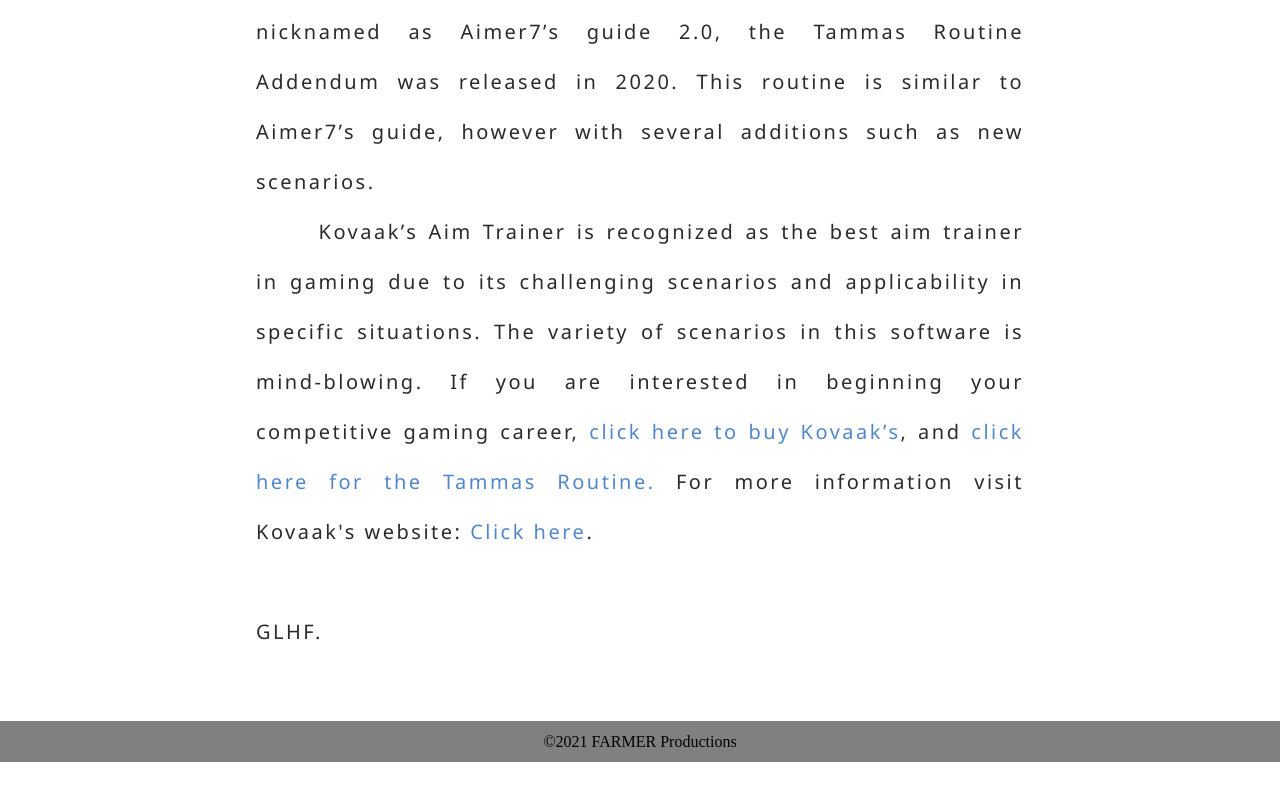
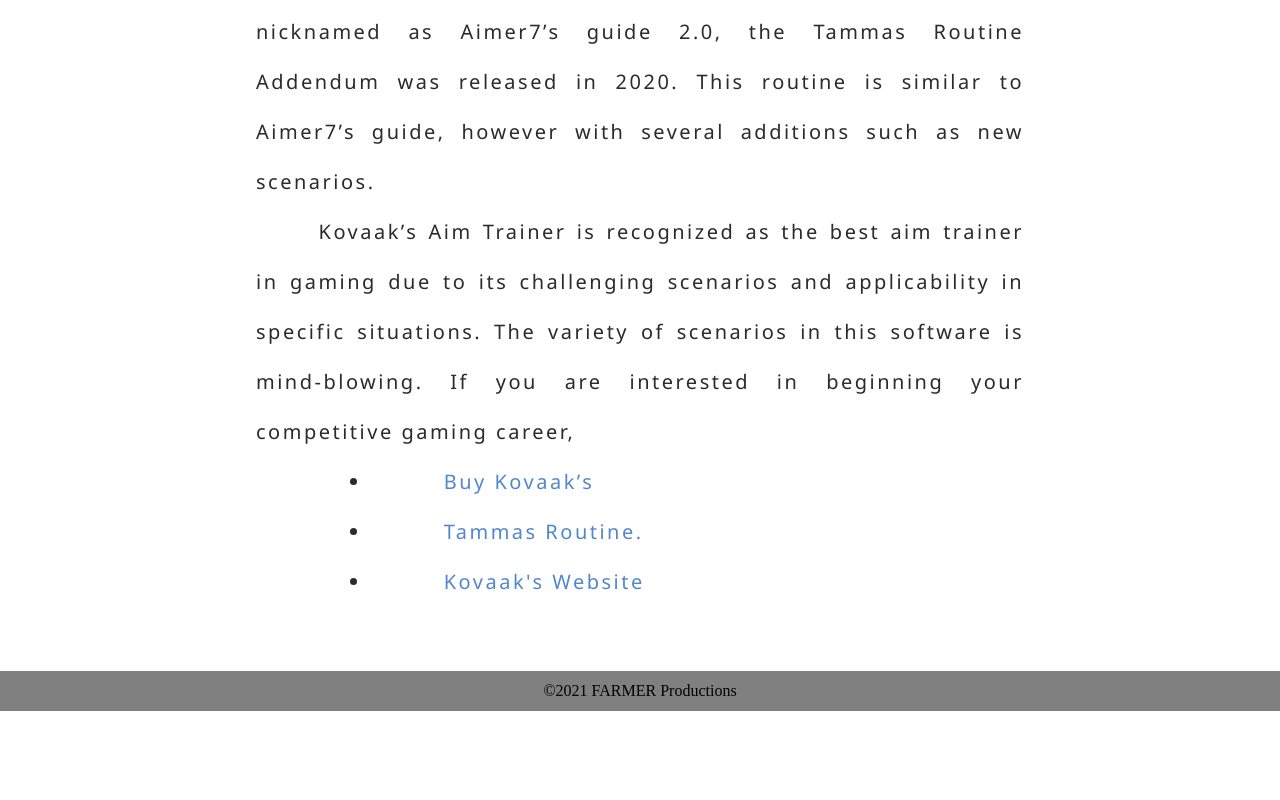
Before and after one commit to mikethedefense/officialBlog, a plain HTML site: page aimarticle1.html in a window 1280 px wide. Shown: the part 1838-2638 px from the top of the page. Drawn offline with Linux system fonts and the light colour scheme.

Commit message:
added cool effect for the a tags

```diff
--- a/aimarticle1.css
+++ b/aimarticle1.css
@@ -7,10 +7,33 @@
 a{
     text-decoration: none;
     color: #5287cc;
+    position: relative;
+    padding: 0 10px;
 }
 
-a:hover{
-    background: grey;
+
+
+#list{
+    width: 70%;
+    margin: 0 auto;
+}
+
+a:after{
+    content: "";
+    position: absolute;
+    background-color: #ff3c78;
+    height: 3px;
+    left: 0;
+    bottom: -10px;
+    width: 0;
+    transition: 0.3s;
+
+
+
+}
+
+a:hover:after{
+    width: 100%;
 }
 
 body{
@@ -42,6 +65,7 @@ body{
     color: black;
 
 }
+
 #article{
     grid-area: article;
     font-size: 1.25em;
--- a/aimarticle1.html
+++ b/aimarticle1.html
@@ -15,7 +15,7 @@
         </nav>
         <header id = "header">
             <h1>The best aim trainer out there?</h1>
-            <h4>A story about Kovaak's 2.0</h4>
+            <h4>A story about Kovaak 2.0</h4>
         </header>
 
         <article id = "article">
@@ -52,12 +52,15 @@
                 and applicability in specific situations.
                 The variety of scenarios in this software is mind-blowing.
                 If you are interested in beginning your competitive gaming career,
-                <a href = "https://store.steampowered.com/app/824270/KovaaK_20/" target = "_blank">click here to buy Kovaak’s</a>,
-                and
-                <a href = "https://www.dropbox.com/s/w316s768shjissf/Tammas%27%20Routine%20Addendum.pdf?dl=0" target = "_blank" >click here for the Tammas Routine.</a>
-                For more information visit Kovaak's website: <a href = "https://www.kovaak.com/" target = "blank">Click here</a>.
-                <br> <br> GLHF.
+
             </p>
+            <ul id = "list">
+
+                <li><a href = "https://store.steampowered.com/app/824270/KovaaK_20/" target = "_blank">Buy Kovaak’s</a></li>
+                <li><a href = "https://www.dropbox.com/s/w316s768shjissf/Tammas%27%20Routine%20Addendum.pdf?dl=0" target = "_blank" >Tammas Routine.</a></li>
+                <li><a href = "https://www.kovaak.com/" target = "blank">Kovaak's Website</a></li>
+
+            </ul>
         </article>
 
         <footer id = "footer">©2021 FARMER Productions</footer>
--- a/stylesheet.css
+++ b/stylesheet.css
@@ -15,7 +15,7 @@ section h2{
 }
 body{
     display: grid;
-    grid-template-rows: 2fr 1fr 1fr 1fr 1fr 1fr 1.1fr;
+    grid-template-rows: 1.6fr 1fr 1fr 1fr 1fr 1fr 1.1fr;
     grid-template-areas:
         "header"
         "element1"
@@ -30,17 +30,33 @@ body{
 td{
     vertical-align: baseline;
     text-align: center;
+    line-height: 3em;
 }
+
 
 a{
     text-decoration: none;
     color: orange;
-    font-size: 1.1253m;
+    font-size: 1.1253em;
     font-family: 'Segoe UI', Tahoma, Geneva, Verdana, sans-serif;
+    position: relative;
+    padding: 0 10px;
 }
 
-a:hover{
-    background-color: #767782;
+a:after{
+    content: "";
+    position: absolute;
+    background-color: #6b6767;
+    height: 3px;
+    left: 0;
+    bottom: -10px;
+    width: 0;
+    transition: 0.3s;
+
+}
+
+a:hover:after{
+    width: 100%
 }
 
 header{
@@ -61,8 +77,6 @@ h2{
     height: 100%;
 
 }
-
-
 
 #headertext{
     font-size: 3.125em;
```
